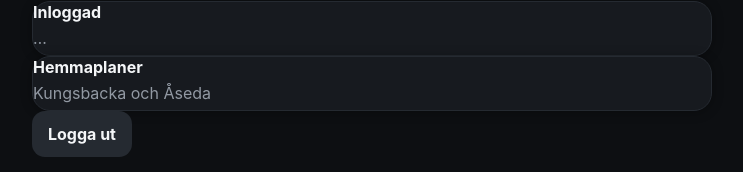
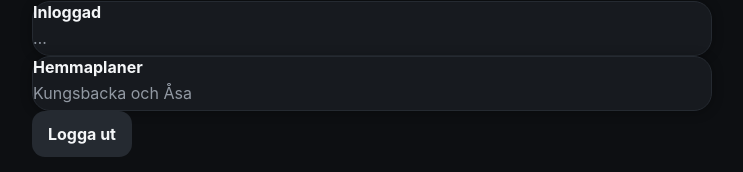
Before and after one commit to Treeboor/basket-app, a Next.js app: page /settings in a window 1280 px wide. Shown: the part 118-290 px from the top of the page, without its empty margins (268-1011 px from the left). Built offline with nearby package versions, Linux system fonts and the light colour scheme; no server answers.

Commit message:
Fix home venue name

```diff
--- a/app/settings/page.tsx
+++ b/app/settings/page.tsx
@@ -9,7 +9,7 @@ export default function Settings(){
   async function logout(){await supabase().auth.signOut(); location.href='/login'}
   return <main><header><div><small>BASKETLAGET</small><h1>Inställningar</h1></div></header>
     <section className="card"><b>Inloggad</b><p>{email||'…'}</p></section>
-    <section className="card"><b>Hemmaplaner</b><p>Kungsbacka och Åseda</p></section>
+    <section className="card"><b>Hemmaplaner</b><p>Kungsbacka och Åsa</p></section>
     <button className="secondary danger" onClick={logout}>Logga ut</button>
     <Nav/></main>
 }
```
